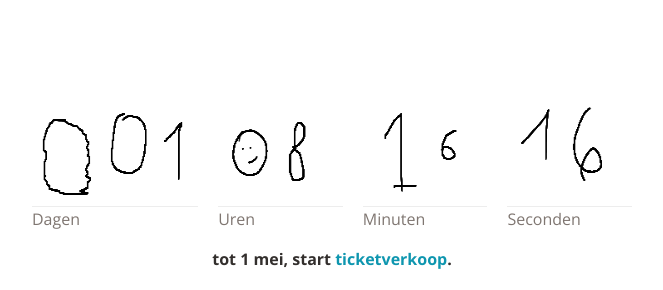
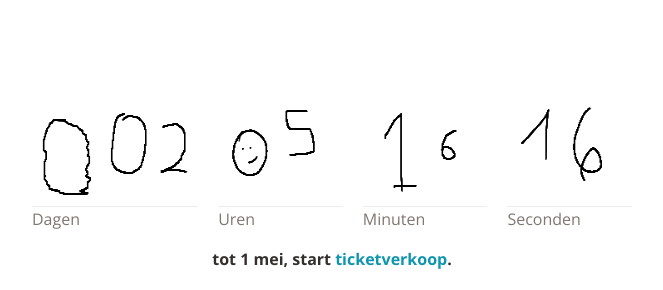
Before and after one commit to Fri3dCamp/fri3d2018-announce, a Jekyll site: the page built from index.html, in a window 1280 px wide. Shown: the part 464-754 px from the top of the page, without its empty margins (308-971 px from the left). Built offline with Jekyll 4.4.1, drawn with Linux system fonts in a browser that asks for light colours; nearby versions of some CDN libraries.

Commit message:
countdown timer aangepast

```diff
--- a/index.html
+++ b/index.html
@@ -11,7 +11,7 @@ navlevel: 0
     </div>
     <div class="maincontent">
         <div class="countdownwrapper">
-            <div id="countdown" class="countdown" data-totime="May 1, 2018 00:00:00">
+            <div id="countdown" class="countdown" data-totime="May 1, 2018 21:00:00">
                 <div class="days cdsection">
                     <canvas class="countdownnr" id="countdown-days" width="200" height="100"></canvas>
                     <p class="label">Dagen</p>
```
